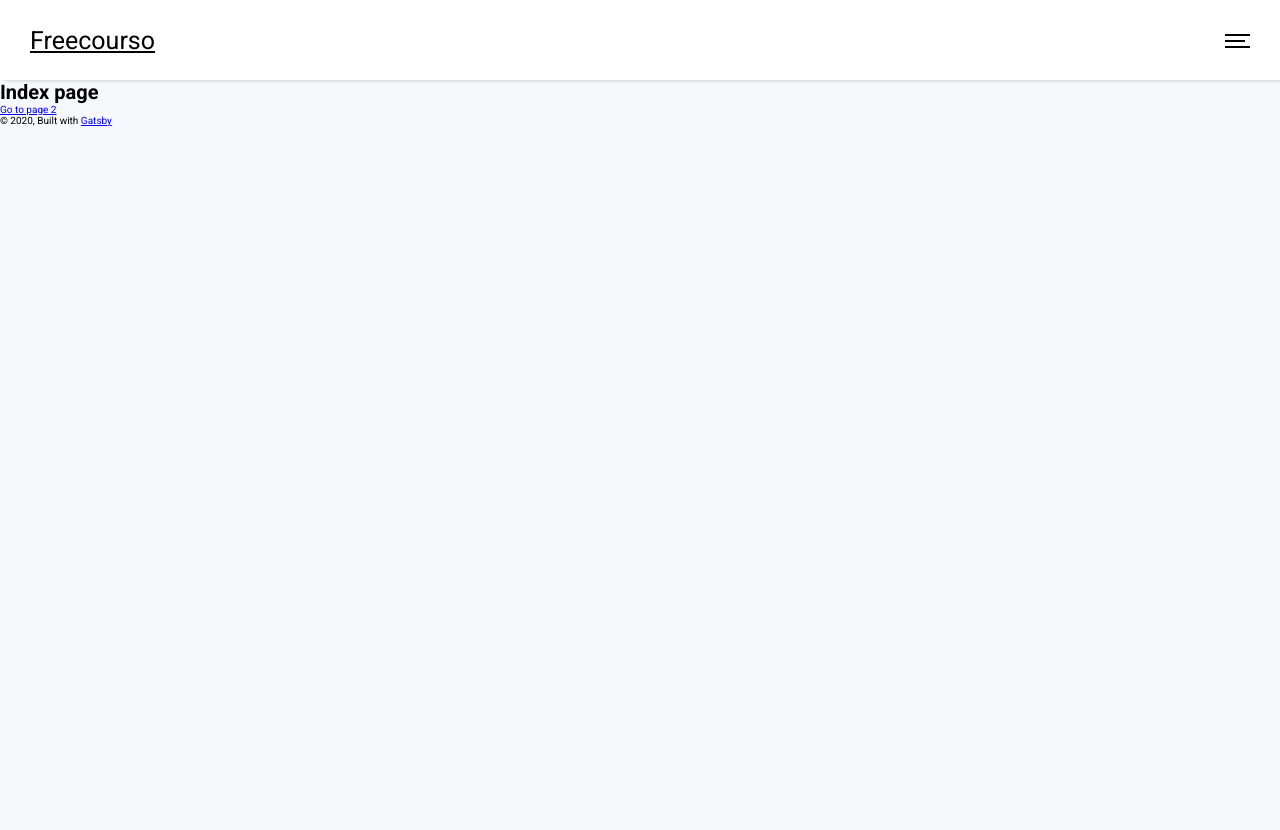
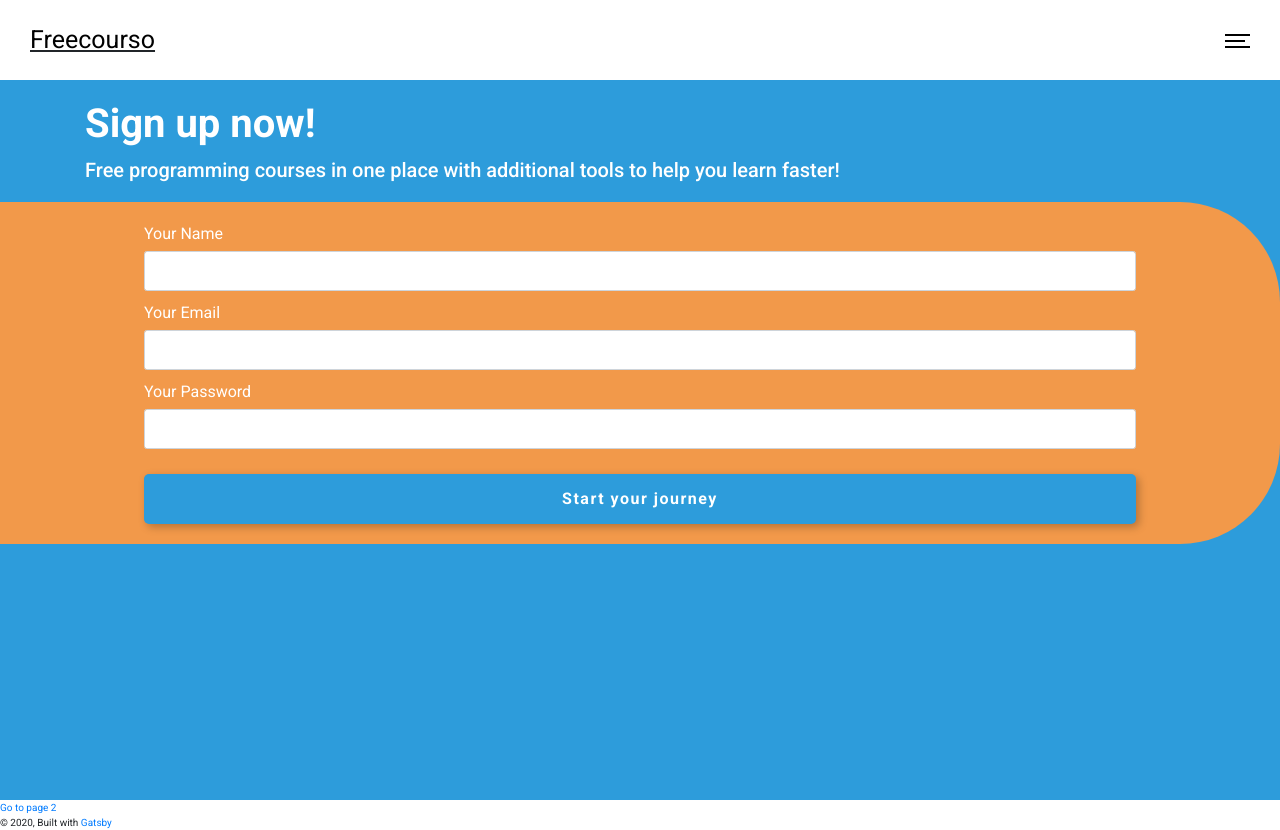
Before and after one commit to NikVogri/course-site, a Gatsby site: page / in a window 1280 px wide. Before the commit the page ends 800 px from the top, so only its background shows below. Built offline with nearby package versions, Linux system fonts and the light colour scheme; Gatsby itself is replaced by a stand-in of ours.

Commit message:
added registration form to index

```diff
--- /dev/null
+++ b/src/components/hero.jsx
@@ -0,0 +1,27 @@
+import React from "react";
+import SignupForm from "./signupForm";
+
+const Hero = () => {
+  const inputs = [
+    { label: "Your Name", type: "text", required: true },
+    { label: "Your Email Address", type: "email", required: true },
+    { label: "Your Password", type: "password", required: true },
+  ];
+
+  return (
+    <section className="hero">
+      <div className="container">
+        <h2>Sign up now!</h2>
+        <h1>
+          Free programming courses in one place with additional tools to help
+          you learn faster!
+        </h1>
+      </div>
+      <div className="form-background">
+        <SignupForm inputs={inputs} button="Start your journey" />
+      </div>
+    </section>
+  );
+};
+
+export default Hero;
--- a/src/components/layout.js
+++ b/src/components/layout.js
@@ -8,7 +8,7 @@
 import React from "react"
 import PropTypes from "prop-types"
 import { useStaticQuery, graphql } from "gatsby"
-
+import "bootstrap/dist/css/bootstrap.min.css"
 import Navigation from "./navigation"
 
 import "./layout.scss"
@@ -27,7 +27,7 @@ const Layout = ({ children }) => {
   return (
     <>
       <Navigation siteTitle={data.site.siteMetadata.title} />
-      <main>{children}</main>
+      <main className="main">{children}</main>
       <footer>
         © {new Date().getFullYear()}, Built with
         {` `}
--- a/src/components/layout.scss
+++ b/src/components/layout.scss
@@ -1,10 +1,12 @@
 @import url("https://fonts.googleapis.com/css2?family=Roboto:wght@400;500;700&display=swap");
+
 *,
 *::before,
 *::after {
   margin: 0;
   padding: 0;
   box-sizing: border-box;
+  font-family: "Roboto", "Sans Serif";
 }
 
 //
@@ -15,6 +17,8 @@ $white: #fff;
 $background: #f7f8fc;
 $black: #000;
 $light-gray: #eae9e9;
+$main: #2d9cdb;
+$secondary: #f2994a;
 
 //
 //  MIXINS
@@ -34,9 +38,9 @@ hr {
   width: 80%;
   background: $light-gray;
 }
+
 html {
   font-size: 62.5%;
-  font-family: "Roboto", sans-serif;
   background-color: $background;
 }
 
@@ -59,10 +63,12 @@ html {
     & .brand {
       font-size: 2.5rem;
       text-decoration: underline;
+
       & a {
         color: $black;
       }
     }
+
     & .burger-menu {
       cursor: pointer;
       width: 3rem;
@@ -105,6 +111,7 @@ html {
       list-style: none;
       width: 100%;
       max-width: 30rem;
+
       & .user_profile {
         display: flex;
         flex-direction: column;
@@ -113,6 +120,7 @@ html {
         font-weight: bold;
         padding-bottom: 1.5rem;
         border-bottom: solid 1px $light-gray;
+
         & .user_profile--image {
           height: 5rem;
           width: 5rem;
@@ -121,20 +129,25 @@ html {
           margin-bottom: 0.5rem;
         }
       }
+
       & li {
         text-align: center;
+
         & a {
           text-decoration: none;
           color: $black;
         }
       }
+
       & li:not(:nth-child(2)) {
         padding: 1.5rem 0;
       }
+
       & li:nth-child(2) {
         padding-top: 3rem;
         padding-bottom: 1.5rem;
       }
+
       & li:last-child {
         padding-bottom: 2rem;
       }
@@ -154,3 +167,62 @@ html {
     opacity: 1;
   }
 }
+
+.hero {
+  height: calc(100vh - 8rem);
+  background-color: $main;
+  color: $white;
+
+  & .container {
+    padding: 2rem 1.5rem 0 1.5rem;
+  }
+
+  & h2 {
+    font-size: 4rem;
+    font-weight: bold;
+  }
+
+  & h1 {
+    margin-top: 1rem;
+    margin-bottom: 2rem;
+    font-size: 2rem;
+    font-weight: medium;
+  }
+
+  & .form-background {
+    background-color: $secondary;
+    border-radius: 0 10rem 10rem 0;
+  }
+}
+
+.signup-form {
+  padding: 2rem;
+  display: flex;
+  flex-direction: column;
+  align-items: center;
+  font-size: 1.6rem;
+  & .form-group {
+    width: 80%;
+  }
+
+  & input {
+    font-family: "Roboto", "Sans Serif";
+    height: 4rem;
+    font-size: 2rem;
+  }
+
+  & .btn {
+    margin-top: 1.5rem;
+    background-color: $main;
+    height: 5rem;
+    border: none;
+    width: 80%;
+    border-radius: 5px;
+    color: $white;
+    font-family: inherit;
+    font-size: 1.6rem;
+    font-weight: bold;
+    letter-spacing: 1.5px;
+    box-shadow: 3px 3px 8px rgba($black, 0.25);
+  }
+}
--- a/src/components/navigation.jsx
+++ b/src/components/navigation.jsx
@@ -1,26 +1,26 @@
-import React, { useState } from "react"
-import { Link } from "gatsby"
+import React, { useState } from "react";
+import { Link } from "gatsby";
 
 export default function Navigation({ siteTitle }) {
-  const [navOpen, setNavOpeN] = useState(false)
+  const [navOpen, setNavOpeN] = useState(false);
 
   const navToggle = () => {
-    setNavOpeN(!navOpen)
-  }
+    setNavOpeN(!navOpen);
+  };
 
   return (
-    <nav class="navigation">
+    <nav className="navigation">
       <div className="nav-content">
         <div className="brand">
           <Link to="/">{siteTitle}</Link>
         </div>
         <div className="burger-menu" onClick={navToggle}>
-          <span class="burger"></span>
+          <span className="burger"></span>
         </div>
       </div>
       <div className={`nav-list ${navOpen ? "show" : "hidden"}`}>
         <ul>
-          <li class="user_profile">
+          <li className="user_profile">
             <div className="user_profile--image"></div>
             Nickolas
           </li>
@@ -39,5 +39,5 @@ export default function Navigation({ siteTitle }) {
         </ul>
       </div>
     </nav>
-  )
+  );
 }
--- /dev/null
+++ b/src/components/signupForm.jsx
@@ -0,0 +1,80 @@
+import React from "react";
+import Form from "react-bootstrap/Form";
+import { useForm } from "react-hook-form";
+import * as yup from "yup";
+
+const FormSchema = yup.object().shape({
+  name: yup
+    .string("Please provide name")
+    .required("Please provide a valid name")
+    .max(120, "Name is too long"),
+  email: yup
+    .string("Please provide a valid email address")
+    .required("Please provide a valid email address")
+    .email("Please provide a valid email address")
+    .max(120, "Email is too long"),
+  password: yup
+    .string("Please provide a valid email address")
+    .required("Please provide a valid password")
+    .max(120, "Password is too long"),
+});
+
+const SignupForm = () => {
+  const { register, handleSubmit, errors } = useForm({
+    validationSchema: FormSchema,
+  });
+
+  const onSubmit = data => {
+    console.log(errors);
+    console.log(data);
+  };
+
+  console.log(errors);
+
+  return (
+    <Form
+      className={`signup-form index-form`}
+      onSubmit={handleSubmit(onSubmit)}
+    >
+      <Form.Group>
+        <Form.Label>Your Name</Form.Label>
+        <Form.Control
+          type="text"
+          name="name"
+          ref={register}
+          isInvalid={errors.name}
+        />
+        <Form.Control.Feedback type="invalid">
+          {errors.name && errors.name.message}
+        </Form.Control.Feedback>
+      </Form.Group>
+      <Form.Group>
+        <Form.Label>Your Email</Form.Label>
+        <Form.Control
+          type="text"
+          name="email"
+          ref={register}
+          isInvalid={errors.email}
+        />
+        <Form.Control.Feedback type="invalid">
+          {errors.email && errors.email.message}
+        </Form.Control.Feedback>
+      </Form.Group>
+      <Form.Group>
+        <Form.Label>Your Password</Form.Label>
+        <Form.Control
+          type="password"
+          name="password"
+          ref={register}
+          isInvalid={errors.password}
+        />
+        <Form.Control.Feedback type="invalid">
+          {errors.password && errors.password.message}
+        </Form.Control.Feedback>
+      </Form.Group>
+      <button className="btn">Start your journey</button>
+    </Form>
+  );
+};
+
+export default SignupForm;
--- a/src/pages/index.js
+++ b/src/pages/index.js
@@ -4,10 +4,12 @@ import { Link } from "gatsby"
 import Layout from "../components/layout"
 import SEO from "../components/seo"
 
+import Hero from "../components/hero"
+
 const IndexPage = () => (
   <Layout>
     <SEO title="Home" />
-    <h1>Index page</h1>
+    <Hero />
     <Link to="/page-2/">Go to page 2</Link>
   </Layout>
 )
```
Also changed, not shown: package.json (+8 -1 lines), 2 other files.
